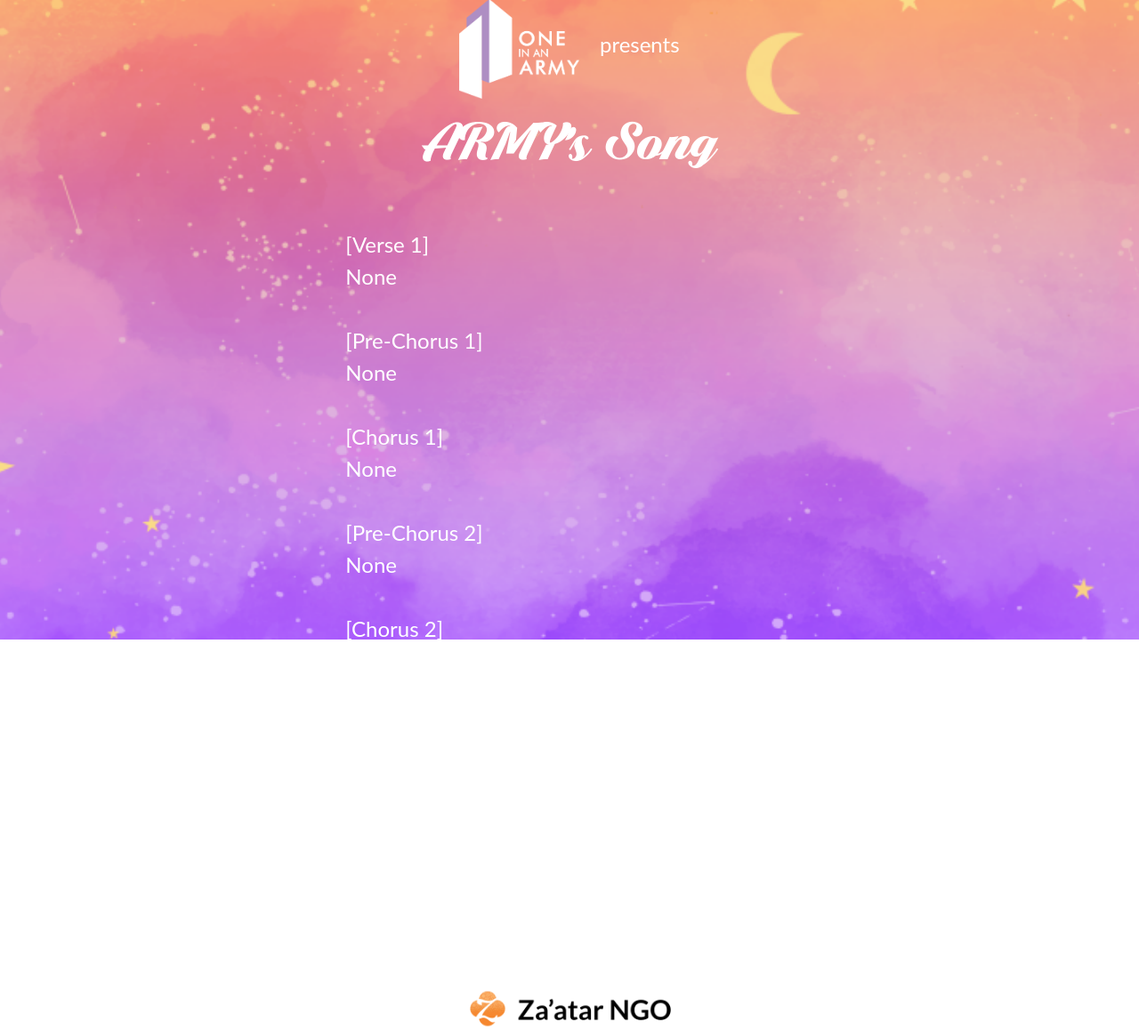
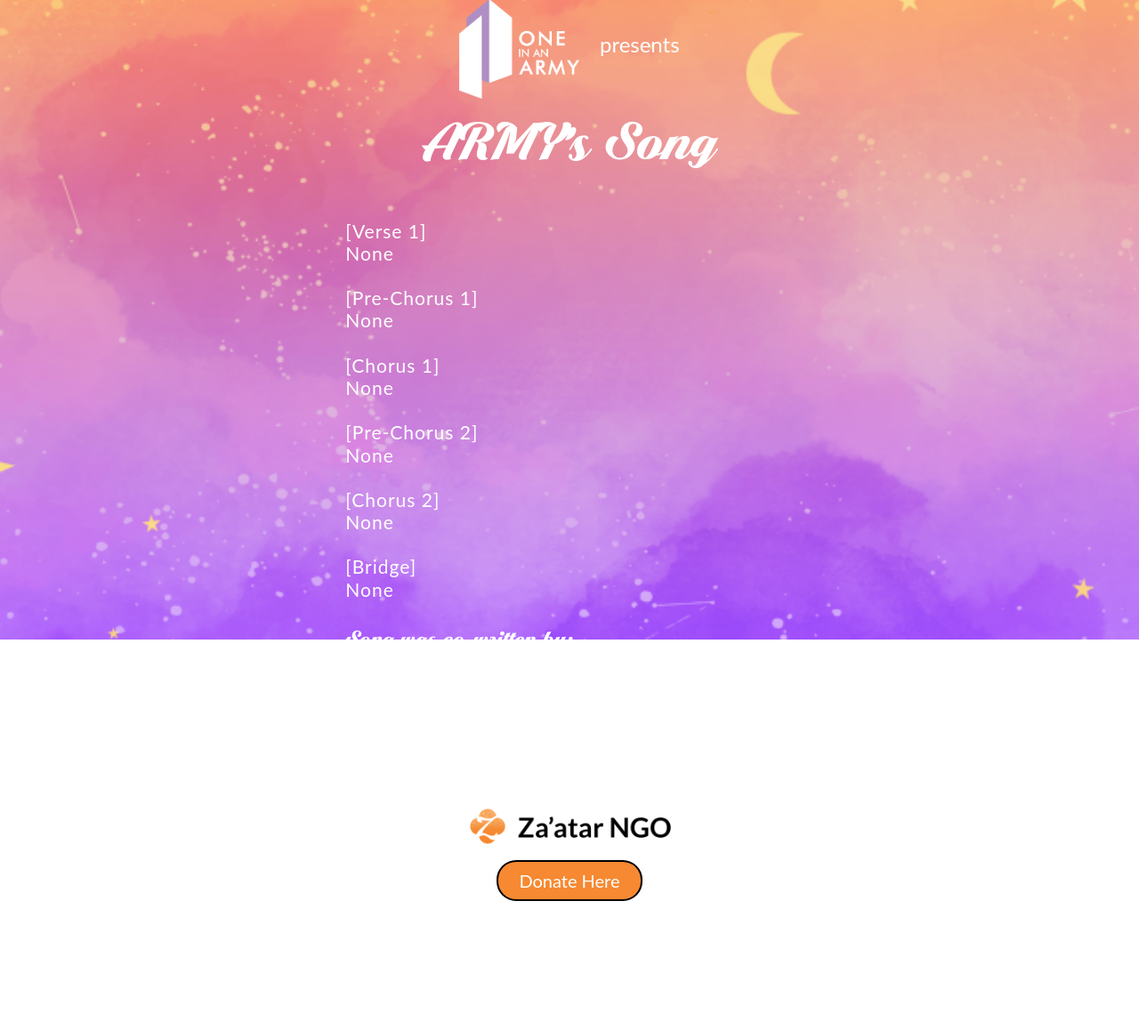
Before and after one commit to jasonfong/lyrics_generator, a Flask app: page /web/generate in a window 1280 px wide. Shown: the part 81-1239 px from the top of the page at 89% size. After the commit the page ends 1094 px from the top, so only its background shows below. Run offline with Flask 2, Linux system fonts and the light colour scheme; data that the repository does not hold is empty; some libraries are stand-ins or nearby versions.

Commit message:
Make font smaller for lyrics and added letter and height spacing

```diff
--- a/web/templates/generate.html
+++ b/web/templates/generate.html
@@ -21,8 +21,7 @@
 
 				<body>
 
-					<font size="5">
-						<div style="text-align: left; white-space: pre-line;">
+					<div style="font-size: 21px; letter-spacing: 1px; line-height: 1.2; text-align: left; white-space: pre-line;">
 						[Verse 1]
 						{{ verse.text }}<br>
 						[Pre-Chorus 1]
@@ -36,7 +35,6 @@
 						[Bridge]
 						{{ bridge.text }}<br>
 					</div>
-					</font>
 
 					<div style="text-align: left; margin-bottom: 3rem; display: flex; flex-direction: column;">
 						<div style="font-family: 'DarkLarch'; font-size: 28px;">Song was co-written by:</div>
```
Lines whose indentation alone changed are shown as unchanged.
